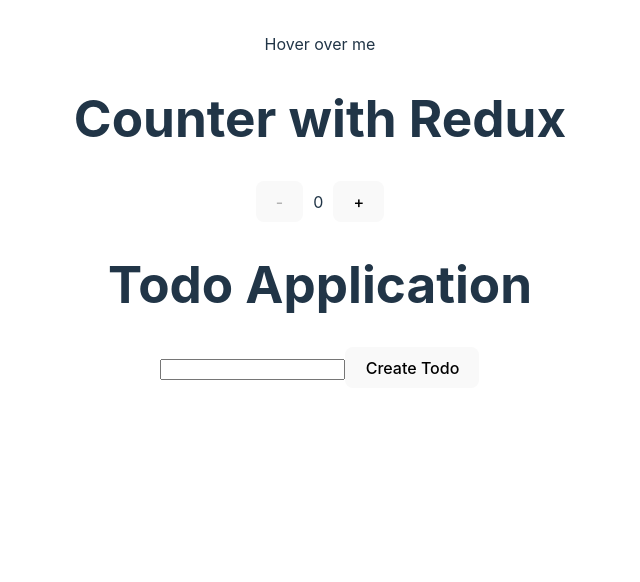
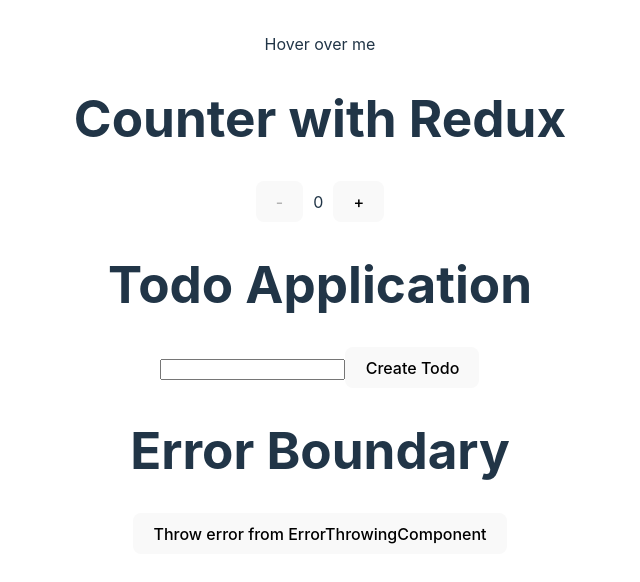
Before and after one commit to ssxv/react-concepts, a React (Vite) app: page / in a window 1280 px wide. Shown: the top 582 px of the page, without its empty margins (320-960 px from the left). Built offline with nearby package versions, Linux system fonts and the light colour scheme.

Commit message:
error boundary corrections

```diff
--- a/src/App.tsx
+++ b/src/App.tsx
@@ -1,4 +1,6 @@
 import './App.css';
+import ErrorBoundary from './catch-error/ErrorBoundary';
+import ErrorThrowingComponent from './catch-error/ErrorThrowingComponent';
 import Tooltip from './pure-functions/Tooltip';
 import CounterWithRedux from './redux/CounterWithRedux';
 import TodosApp from './redux/Todos';
@@ -10,6 +12,9 @@
       <Tooltip text={"Hover over me"} hintText={"This is a tooltip"} />
       <CounterWithRedux />
       <TodosApp />
+      <ErrorBoundary>
+        <ErrorThrowingComponent />
+      </ErrorBoundary>
     </>
   );
 }
--- a/src/catch-error/ErrorBoundary.tsx
+++ b/src/catch-error/ErrorBoundary.tsx
@@ -1,31 +1,37 @@
-import { useState, useEffect, ReactElement } from 'react';
+import { Component, ReactElement, ReactNode } from 'react';
 
-interface IProps {
-  children: ReactElement | Element;
+interface IErrorBoundaryState {
+  hasError: boolean;
 }
 
-const ErrorBoundary = ({ children }: IProps) => {
-  const [hasError, setHasError] = useState('');
+interface IErrorBoundaryProp {
+  children: ReactNode | JSX.Element | ReactElement;
+}
 
-  useEffect(() => {
-    const errorHandler = (error: ErrorEvent) => {
-      setHasError(error.message);
-      console.error('Error occurred:', error);
+class ErrorBoundary extends Component<IErrorBoundaryProp, IErrorBoundaryState> {
+  constructor(props: IErrorBoundaryProp) {
+    super(props);
+    this.state = {
+      hasError: false,
     };
+  }
 
-    // Listen for unhandled errors in the component tree
-    window.addEventListener('error', errorHandler);
+  static getDerivedStateFromError() {
+    // Update state so the next render will show the fallback UI.
+    return { hasError: true };
+  }
 
-    // Cleanup function to remove the error handler
-    return () => {
-      window.removeEventListener('error', errorHandler);
-    };
-  }, []);
-
-  return <>
-    <h1>Error Catching Example</h1>
-    {hasError ? <div>{hasError}, This is a fallback UI</div> : children}
-  </>;
-};
+  render() {
+    return (
+      <div>
+        <h1>Error Boundary</h1>
+        {this.state.hasError ?
+          <div>This is a fallback UI</div> :
+          this.props.children
+        }
+      </div>
+    );
+  }
+}
 
 export default ErrorBoundary;
--- a/src/catch-error/ErrorThrowingComponent.tsx
+++ b/src/catch-error/ErrorThrowingComponent.tsx
@@ -1,14 +1,21 @@
-const ErrorThrowingComponenet: React.FC = () => {
+import { useEffect, useState } from "react";
+
+const ErrorThrowingComponent: React.FC = () => {
+  const [flag, setflag] = useState(false);
+
+  useEffect(() => {
+    if (flag) throw new Error('from ErrorThrowingComponent');
+  }, [flag]);
 
   return (
     <button
       onClick={() => {
-        throw new Error(`Error thrown`);
+        setflag(true);
       }}
     >
-      Click me to throw an error
+      Throw error from ErrorThrowingComponent
     </button>
   );
 };
 
-export default ErrorThrowingComponenet;
+export default ErrorThrowingComponent;
```
